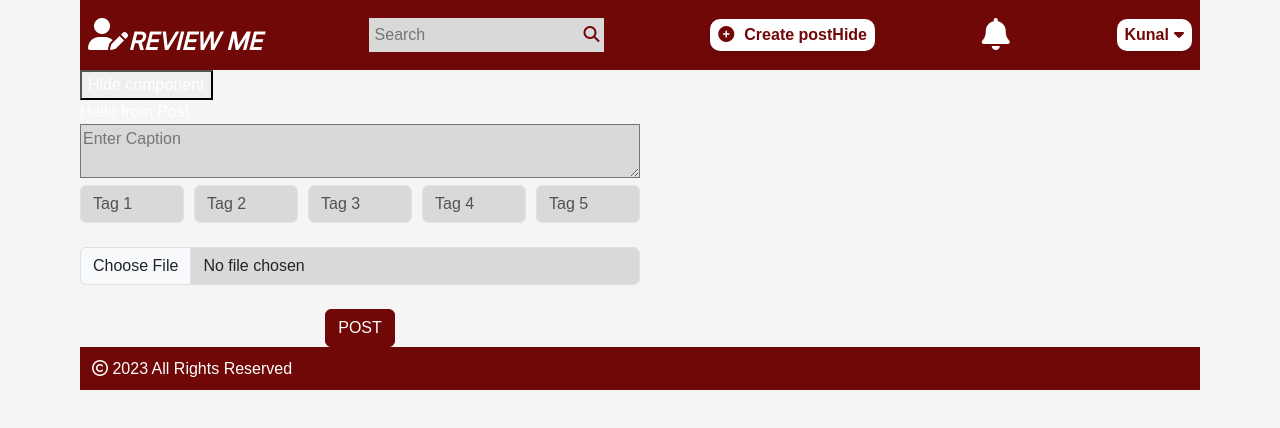
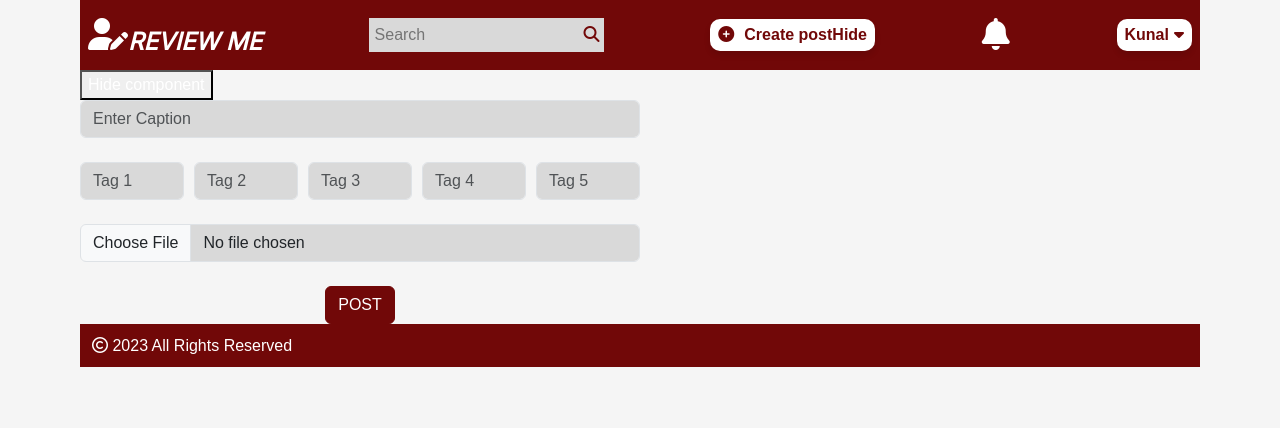
Before and after one commit to shekharmnnit/Runtime_Terror, a React (Create React App) app in the folder frontend/: page /home in a window 1280 px wide. Shown: the top 428 px of the page. Built offline with nearby package versions, Linux system fonts and the light colour scheme; the HTML template or start-up script is replaced by a standard one.

Commit message:
added create_post

```diff
--- /dev/null
+++ b/frontend/src/components/Create_post.tsx
@@ -0,0 +1,53 @@
+import React, { useState } from 'react';
+import {
+    MDBContainer,
+    MDBTabs,
+    MDBTabsItem,
+    MDBTabsLink,
+    MDBTabsContent,
+    MDBTabsPane,
+    MDBBtn,
+    MDBIcon,
+    MDBInput,
+    MDBCheckbox
+}
+    from 'mdb-react-ui-kit';
+
+function CreatePost() {
+    const [justifyActive, setJustifyActive] = useState('tab1');
+    const [caption, setCaption] = useState('')
+    const [tag1, setTag1] = useState('')
+    const [tag2, setTag2] = useState('')
+    const [tag3, setTag3] = useState('')
+    const [tag4, setTag4] = useState('')
+    const [tag5, setTag5] = useState('')
+    return (
+        <div>
+            <div className='w-50'>
+                        <MDBInput wrapperClass='mb-4' value={caption} onChange={(e) => setCaption(e.target.value)} type='text' placeholder='Enter Caption' style={{ backgroundColor: '#D9D9D9' }} />
+                <div style={{ display: 'flex', justifyContent: 'space-between' }}>
+                    <div style={{ marginRight: '10px' }}>
+                        <MDBInput wrapperClass='mb-4' value={tag1} onChange={(e) => setTag1(e.target.value)} type='text' placeholder='Tag 1' style={{ backgroundColor: '#D9D9D9' }} />
+                    </div>
+                    <div style={{ marginRight: '10px' }}>
+                        <MDBInput wrapperClass='mb-4' value={tag2} onChange={(e) => setTag2(e.target.value)} placeholder='Tag 2' type='text' style={{ backgroundColor: '#D9D9D9' }} />
+                    </div>
+                    <div style={{ marginRight: '10px' }}>
+                        <MDBInput wrapperClass='mb-4' value={tag3} onChange={(e) => setTag3(e.target.value)} placeholder='Tag 3' type='text' style={{ backgroundColor: '#D9D9D9' }} />
+                    </div>
+                    <div style={{ marginRight: '10px' }}>
+                        <MDBInput wrapperClass='mb-4' value={tag4} onChange={(e) => setTag4(e.target.value)} placeholder='Tag 4' type='text' style={{ backgroundColor: '#D9D9D9' }} />
+                    </div>
+                    <MDBInput wrapperClass='mb-4' value={tag5} onChange={(e) => setTag5(e.target.value)} placeholder='Tag 5' type='text' style={{ backgroundColor: '#D9D9D9' }} />
+                </div>
+                <MDBInput wrapperClass='mb-4' type='file' style={{ backgroundColor: '#D9D9D9' }} />
+                <div className="text-center">
+                    <button className="btn btn-primary" style={{ backgroundColor: '#710808', borderColor: '#710808' }}>POST</button>
+                </div>
+            </div>
+
+        </div>
+
+    )
+};
+export default CreatePost;
--- a/frontend/src/components/Home.tsx
+++ b/frontend/src/components/Home.tsx
@@ -1,5 +1,5 @@
 import React, { useState } from 'react';
-import Post from './Post.tsx';
+import CreatePost from './Create_post.tsx';
 import AppHeader from './AppHeader.tsx';
 import AppFooter from './AppFooter.tsx';
 
@@ -12,7 +12,7 @@ function Home() {
                 <button onClick={() => setShow(!show)}>
                     {show ? "Hide" : "Show"} component
                 </button>
-                {show ? <Post /> : null}
+                {show ? <CreatePost /> : null}
             </div>
             <AppFooter/>
         </section>
--- a/frontend/src/components/Post.tsx
+++ b/frontend/src/components/Post.tsx
@@ -1,52 +1,9 @@
 import React, { useState } from 'react';
-import {
-    MDBContainer,
-    MDBTabs,
-    MDBTabsItem,
-    MDBTabsLink,
-    MDBTabsContent,
-    MDBTabsPane,
-    MDBBtn,
-    MDBIcon,
-    MDBInput,
-    MDBCheckbox
-}
-    from 'mdb-react-ui-kit';
+function Post() {
 
-function Post() {
-    const [justifyActive, setJustifyActive] = useState('tab1');
-    const [caption, setCaption] = useState('')
-    const [tag1, setTag1] = useState('')
-    const [tag2, setTag2] = useState('')
-    const [tag3, setTag3] = useState('')
-    const [tag4, setTag4] = useState('')
-    const [tag5, setTag5] = useState('')
     return (
-        <div>Hello from Post
-            <div className='w-50'>
-                <textarea className='w-100' value={caption} onChange={(e) => setCaption(e.target.value)} placeholder='Enter Caption' type='textarea' style={{ backgroundColor: '#D9D9D9' }} />
-
-                <div style={{ display: 'flex', justifyContent: 'space-between' }}>
-                    <div style={{ marginRight: '10px' }}>
-                        <MDBInput wrapperClass='mb-4' value={tag1} onChange={(e) => setTag1(e.target.value)} type='text' placeholder='Tag 1' style={{ backgroundColor: '#D9D9D9' }} />
-                    </div>
-                    <div style={{ marginRight: '10px' }}>
-                        <MDBInput wrapperClass='mb-4' value={tag2} onChange={(e) => setTag2(e.target.value)} placeholder='Tag 2' type='text' style={{ backgroundColor: '#D9D9D9' }} />
-                    </div>
-                    <div style={{ marginRight: '10px' }}>
-                        <MDBInput wrapperClass='mb-4' value={tag3} onChange={(e) => setTag3(e.target.value)} placeholder='Tag 3' type='text' style={{ backgroundColor: '#D9D9D9' }} />
-                    </div>
-                    <div style={{ marginRight: '10px' }}>
-                        <MDBInput wrapperClass='mb-4' value={tag4} onChange={(e) => setTag4(e.target.value)} placeholder='Tag 4' type='text' style={{ backgroundColor: '#D9D9D9' }} />
-                    </div>
-                    <MDBInput wrapperClass='mb-4' value={tag5} onChange={(e) => setTag5(e.target.value)} placeholder='Tag 5' type='text' style={{ backgroundColor: '#D9D9D9' }} />
-                </div>
-                <MDBInput wrapperClass='mb-4' value={caption} onChange={(e) => setCaption(e.target.value)} placeholder='Enter Caption' type='file' style={{ backgroundColor: '#D9D9D9' }} />
-                <div className="text-center">
-                    <button className="btn btn-primary" style={{ backgroundColor: '#710808', borderColor: '#710808' }}>POST</button>
-                </div>
-            </div>
-
+        <div>
+            Feed of posts
         </div>
 
     )
```
